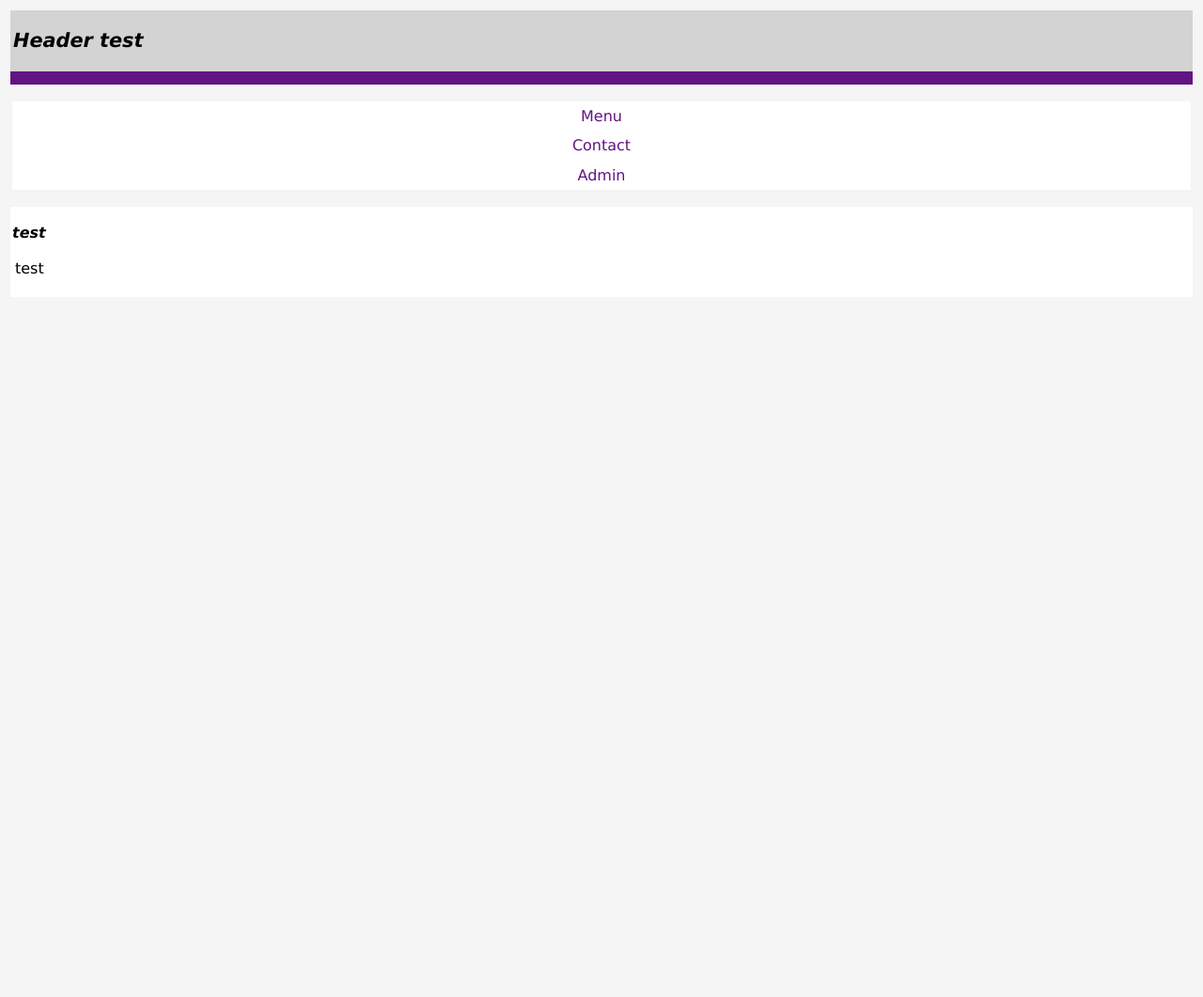
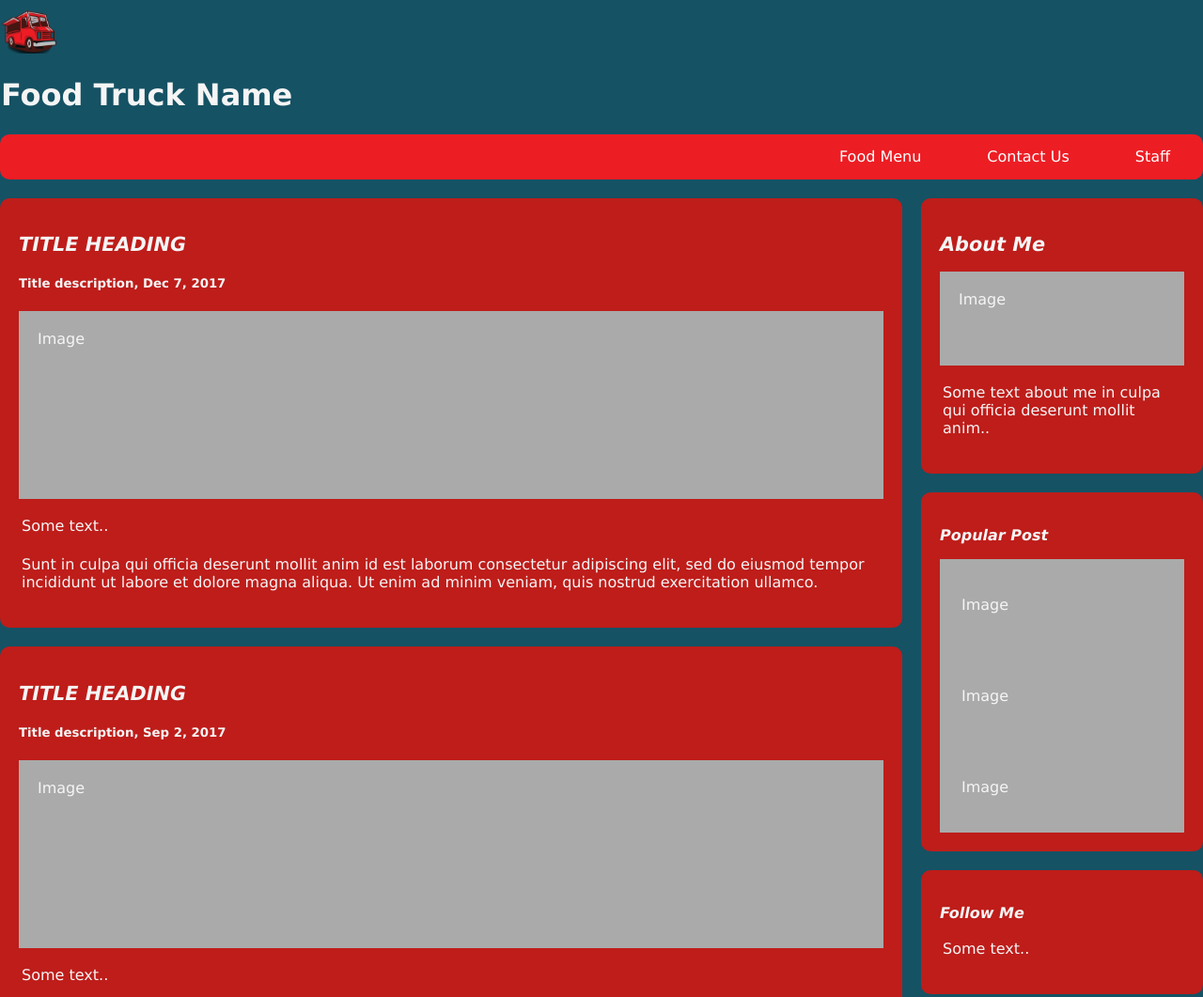
Before and after one commit to Adam-software-engineer/Js-Final, a website: page public/index.html in a window 1280 px wide. Shown: the top 1061 px of the page at 94% size. Before the commit the page ends 800 px from the top, so only its background shows below. Drawn offline with Linux system fonts and the light colour scheme.

Commit message:
Added website layout to index

```diff
--- a/public/index.html
+++ b/public/index.html
@@ -1,31 +1,67 @@
 <!doctype html>
 <html lang="en">
   <head>
-    <meta charset="UTF-8" />
-    <meta name="viewport" content="width=device-width, initial-scale=1.0" />
-    <title>Menu</title>
-    <link rel="stylesheet" href="style.css" />
+    <meta charset="UTF-8">
+    <meta name="viewport" content="width=device-width, initial-scale=1.0">
+    <title>Food Truck Name - Menu</title>
+    <link rel="icon" type="image/x-icon" href="images/favicon.ico">
+    <link rel="stylesheet" href="style.css">
     <script src="site.js" defer></script>
   </head>
-  <body>
+  <body class="wrapper">
     <div id="app">
-      <header>
-        <h2>Header test</h2>
+      <header class="header">
+        <img src="images/Food-Truck-Logo.png" alt="Food Food Truck Logo" width="60" height="48">
+        <h1 class="heading">Food Truck Name</h1>
       </header>
-      <nav id="Nav">
+      <nav id="Nav" class="topnav">
         <ul>
           <li>
-            <a class="MenuNavItem" href="Menu.html">Menu</a>
-            <a class="ContactNavItem" href="Contact.html">Contact</a>
             <!--The admin Nav Item might not stay might change too a password protect option.-->
-            <a class="AdminNavItem" href="Admin.html">Admin</a>
+            <a class="AdminNavItem" href="Admin.html">Staff</a>
+            <a class="ContactNavItem" href="Contact.html">Contact Us</a>
+            <a class="MenuNavItem" href="Menu.html">Food Menu</a>
           </li>
         </ul>
       </nav>
-      <main>
-        <h3>test</h3>
-        <p>test</p>
+      <main class="row">
+        <div class="leftcolumn">
+          <div class="card">
+            <h2>TITLE HEADING</h2>
+            <h5>Title description, Dec 7, 2017</h5>
+            <div class="fakeimg" style="height:200px;">Image</div>
+            <p>Some text..</p>
+            <p>Sunt in culpa qui officia deserunt mollit anim id est laborum consectetur adipiscing elit, sed do eiusmod tempor incididunt ut labore et dolore magna aliqua. Ut enim ad minim veniam, quis nostrud exercitation ullamco.</p>
+          </div>
+          <div class="card">
+            <h2>TITLE HEADING</h2>
+            <h5>Title description, Sep 2, 2017</h5>
+            <div class="fakeimg" style="height:200px;">Image</div>
+            <p>Some text..</p>
+            <p>Sunt in culpa qui officia deserunt mollit anim id est laborum consectetur adipiscing elit, sed do eiusmod tempor incididunt ut labore et dolore magna aliqua. Ut enim ad minim veniam, quis nostrud exercitation ullamco.</p>
+          </div>
+        </div>
+        <div class="rightcolumn">
+          <div class="card">
+            <h2>About Me</h2>
+            <div class="fakeimg" style="height:100px;">Image</div>
+            <p>Some text about me in culpa qui officia deserunt mollit anim..</p>
+          </div>
+          <div class="card">
+            <h3>Popular Post</h3>
+            <div class="fakeimg"><p>Image</p></div>
+            <div class="fakeimg"><p>Image</p></div>
+            <div class="fakeimg"><p>Image</p></div>
+          </div>
+          <div class="card">
+            <h3>Follow Me</h3>
+            <p>Some text..</p>
+          </div>
+        </div>
       </main>
+      <footer class="footer">
+        <h2>Footer</h2>
+      </footer>
     </div>
   </body>
 </html>
--- a/public/style.css
+++ b/public/style.css
@@ -1,212 +1,185 @@
-/*James Ruddat css XD*/
+/* James Ruddat css XD */
 
-html
-{
-    background-color: whitesmoke;
-    overflow: scroll;
+.colorplate {
+color: rgb(21,82,100);
+color: rgb(237,29,36);
+color: rgb(189,190,192);
+color: rgb(99, 35, 29);
 }
 
-body
-{
+html {
+    background-color: rgb(21,82,100); /* background color */
+}
+body {
     font-family: Verdana, 'Arial Black', serif;
     font-size: 1em;
-    color: black;
-    padding: 3px;
+    color: whitesmoke;
 }
-
-header
-{
-    background-color: lightgrey;
-    color: black;
+header {
     padding: 1px;
     border: 14px;
-    border-style: none none solid none;
-    border-color: rgb(98,20,131);
 }
-
-nav
-{
-    padding: 2px;
-    color: rgb(216,28,55);
+nav {
+    background-color: rgb(237,29,36);
 }
-
-main
-{
-    background-color: white;
-    color: black;
-    padding: 2px;
-}
-
-section
-{
-    background-color: white;
-    color: black;
-    padding: 15px;
-}
-
-aside
-{
-    background-color: white;
-    color: black;
-    padding: 15px;
-}
-
-figure
-{
-    border: 1px;
-    border-color: black;
-    border-style: solid;
-    padding: 10px;
-    margin-left: 1px;
-    margin-right: 1px;
-}
-
-footer
-{
-    background-color: rgb(247,247,247);
+footer {
     color: whitesmoke;
     padding: 2px;
+    background-color: rgb(237,29,36);
+    text-align: center;
+    border-radius: 10px;
 }
-
-address
-{
-    background-color: rgb(247,247,247);
+address {
     color: rgb(129,67,156);
     padding: 2px;
     text-align: center;
     font-size: 0.8em;
 }
-
-img
-{
+img {
     border: 1px;
     border-style: none;
     border-color: black;
 }
 
-/*Links*/
-a:link
-{
-    line-height: 1.6;
-    text-decoration: none;
-    color: rgb(98,20,131);
+/* Text */
+ul {
+    padding: 0px;
+    margin: 0px;
 }
-
-a:visited
-{
-    text-decoration: underline;
-    color: gray;
-}
-
-a:active
-{
-    background-color: gray;
-}
-
-a:hover
-{
-    color: black;
-}
-
-/*Text*/
-ul
-{
-    padding: 0%;
-    background-color: white;
-    color: rgb(129,67,156);
-}
-
-li a
-{
-    color: rgb(129,67,156);
+a {
+    color: whitesmoke;
     display: block;
     padding: 3px;
     text-decoration: none;
     text-align: center;
 }
-
-li a:visited
-{
-    text-decoration: underline;
-    color: black;
+a:hover {
+    display: block;
+    color: #f2f2f2;
+    text-align: center;
+    padding: 14px 16px;
+    text-decoration: none;
+}
+.heading h1 {
+    padding: 2px;
+    margin-right: 25px;
+    font-size: 1.6em;
+    font-style: italic;
+    float: right;
+}
+h2 {
+    font-size: 1.3em;
+    font-style: italic;
+}
+h3 {
+    font-size: 1em;
+    font-style: italic;
+}
+p {
+    padding: 3px;
 }
 
-li a:hover
-{
-    background-color: rgb(129,67,156);
-    color: whitesmoke;
+/* Classes and IDs */
+.wrapper {
+    width: auto;
+    margin-left: auto;
+    margin-right: auto;
 }
-
-li a:active
-{
+/* nav style */
+.topnav {
+    overflow: hidden;
+    background-color: rgb(237,29,36);
+    display: block;
+    text-decoration: none;
+    text-align: center;
+    border-radius: 10px;
+}
+/* nav links */
+.topnav a {
+    float: right;
+    color: white;
+    padding: 14px 35px;
+    border-bottom: 1px solid rgb(237,29,36);
+}
+/* hovered on link */
+.topnav a:hover {
+    border-radius: 10px;
+    background-color: rgb(190,29,26);
+    border-bottom: 1px solid rgb(99, 35, 29);
+}
+/* Clicked on link */
+.topnav a:active {
     background-color: rgb(129,67,156);
 }
 
-h1
-{
-    padding: 2px;
-    font-size: 1.65em;
+
+/* Create two unequal columns that floats next to each other */
+/* Left column */
+.leftcolumn {
+    float: left;
+    width: 75%;
   }
 
-h2
-{
-    padding: 2px;
-    font-size: 1.3em;
-    font-style: italic;
+  /* Right column */
+  .rightcolumn {
+    float: left;
+    width: 25%;
+    padding-left: 20px;
   }
 
-h3
-{
-    font-size: 1em;
-    font-style: italic;
+  /* Fake image */
+  .fakeimg {
+    background-color: #aaa;
+    width: 100%;
+    padding: 20px;
   }
 
-p
-{
-    padding: 3px;
+  /* Add a card effect for articles */
+  .card {
+    background-color: rgb(190,29,26);
+    padding: 20px;
+    margin-top: 20px;
+    border-radius: 10px;
   }
 
-/*Classes and IDs*/
-#wrapper
-{
-    text-decoration: solid;
-    width: 1000px;
-    margin-left: 100px;
-    margin-right: auto;
-    border: 3px;
-    border-color: rgb(98,20,131);
-    border-style: solid;
-}
-
-#sun
-{
-    float: left;
-    width: 40%;
-    padding: 15px;
-}
-
-#moon
-{
-    float: right;
-    width: 40%;
-    padding: 15px;
-}
-
-#stars
-{
-    float: left;
-    width: 20%;
-    height: 700px;
-    padding: 0px;
-}
-
-.class
-{
+  /* Clear floats after the columns */
+  .row::after {
+    content: "";
+    display: table;
     clear: both;
   }
 
-*
-{
+  /* Footer */
+  .footer {
+    padding: 20px;
+    text-align: center;
+    background: #ddd;
+    margin-top: 20px;
+  }
+
+/* Responsive layout */
+@media screen and (max-width: 800px) {
+    .leftcolumn, .rightcolumn {
+      width: 100%;
+      padding: 0;
+    }
+}
+@media screen and (max-width: 400px) {
+    .topnav a {
+      float: none;
+      width: 100%;
+    }
+}
+
+/* Other */
+.class {
+    clear: both;
+}
+
+#fill {
+    background-color: aliceblue;
+}
+
+* {
     box-sizing: border-box;
-    overflow: hidden;
 }
```
Also changed, not shown: public/images/Food-Truck-Logo.png (added), public/images/favicon.ico (added). Lines whose indentation alone changed are shown as unchanged.
